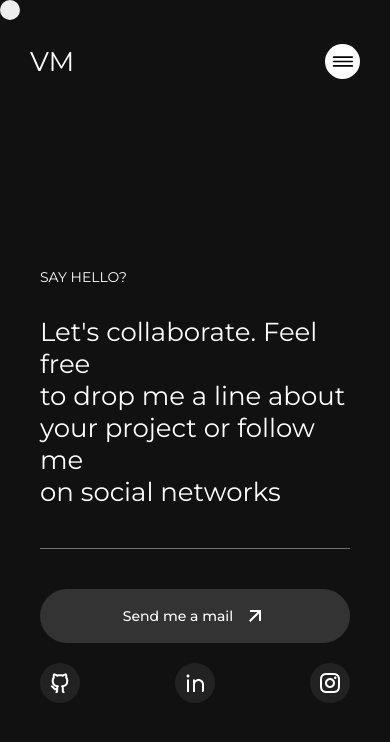
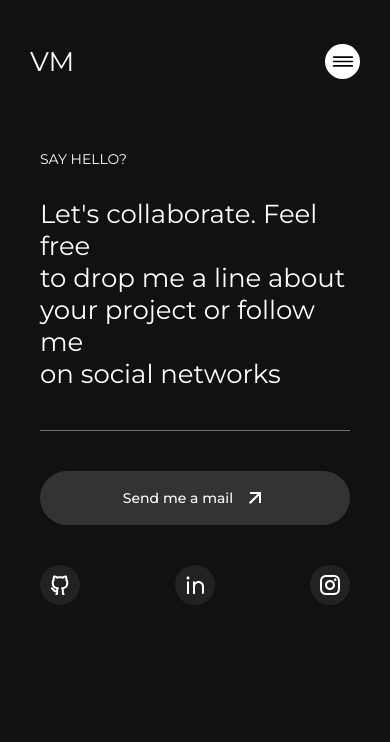
Before and after one commit to Vaibhav507/personal-portfolio, a React (Vite) app: page /contact in a window 390 px wide. Shown: the top 742 px of the page. Built offline with nearby package versions, Linux system fonts and the light colour scheme.

Commit message:
Mobile Responsive CSS

```diff
--- a/src/styles.css
+++ b/src/styles.css
@@ -346,6 +346,10 @@ hr {
 
 @media (max-width: 400px) {
 
+  #cursor {
+    visibility: hidden;
+  }
+
   .greeting {
     font-size: 14px;
     text-transform: uppercase;
@@ -378,6 +382,7 @@ hr {
     top: 30px;
     width: 100%;
     padding: 0px 30px;
+    z-index: 10;
   }
 
   .logo {
@@ -645,10 +650,9 @@ hr {
     display: flex;
     flex-direction: column;
     justify-content: center;
-    padding: 180px 40px;
+    padding: 150px 40px;
     gap: 40px;
     padding-bottom: 50px;
-    min-height: 100vh;
   }
 
   .contact-headline {
@@ -667,7 +671,7 @@ hr {
     align-items: center;
     justify-content: center;
     flex-direction: column;
-    gap: 20px;
+    gap: 40px;
   }
 
   .contact-social-buttons {
```
